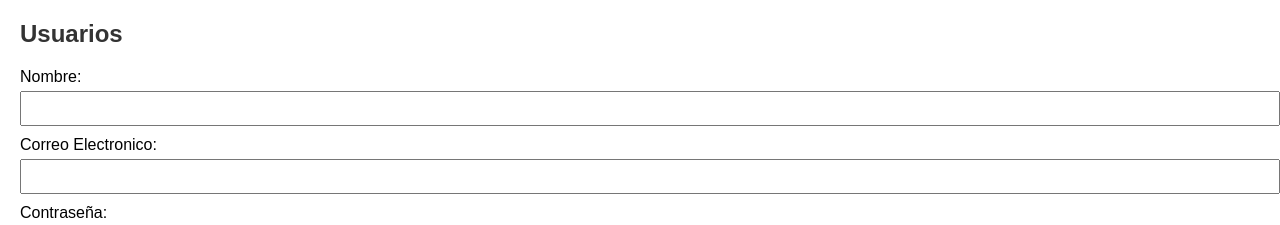
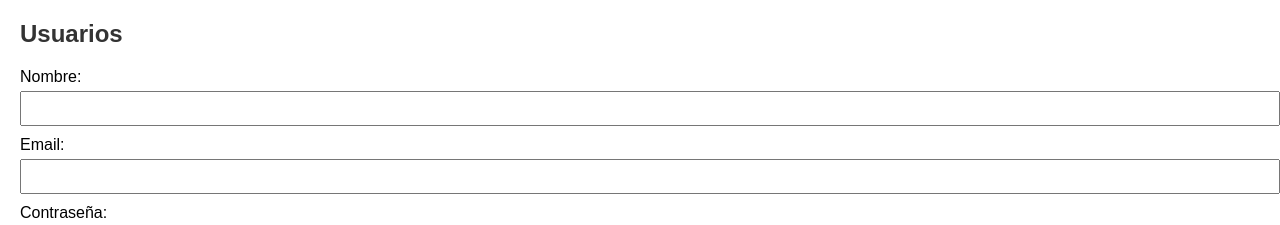
Before and after one commit to sergiohuerfano/enyoi_tiendaNodeJs, a website: page index.html in a window 1280 px wide. Shown: the top 225 px of the page. Drawn offline with Linux system fonts and the light colour scheme; no server answers.

Commit message:
cambio texto html

```diff
--- a/index.html
+++ b/index.html
@@ -13,7 +13,7 @@
     <form id="usuario-form">
       <label for="nombre">Nombre:</label>
       <input type="text" id="nombre" required>
-      <label for="email">Correo Electronico:</label>
+      <label for="email">Email:</label>
       <input type="email" id="email" required>
       <label for="contraseña">Contraseña:</label>
       <input type="password" id="contraseña" required>
```
